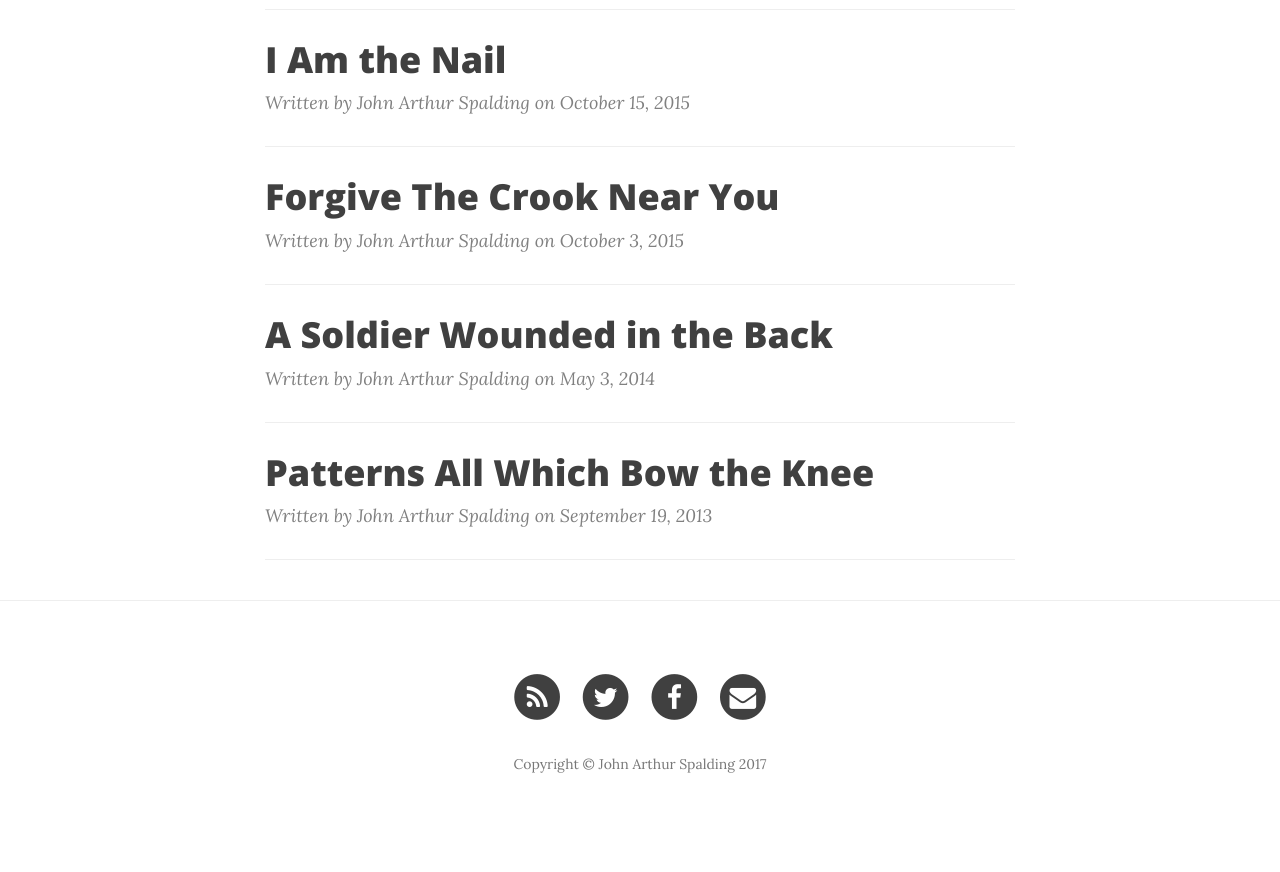
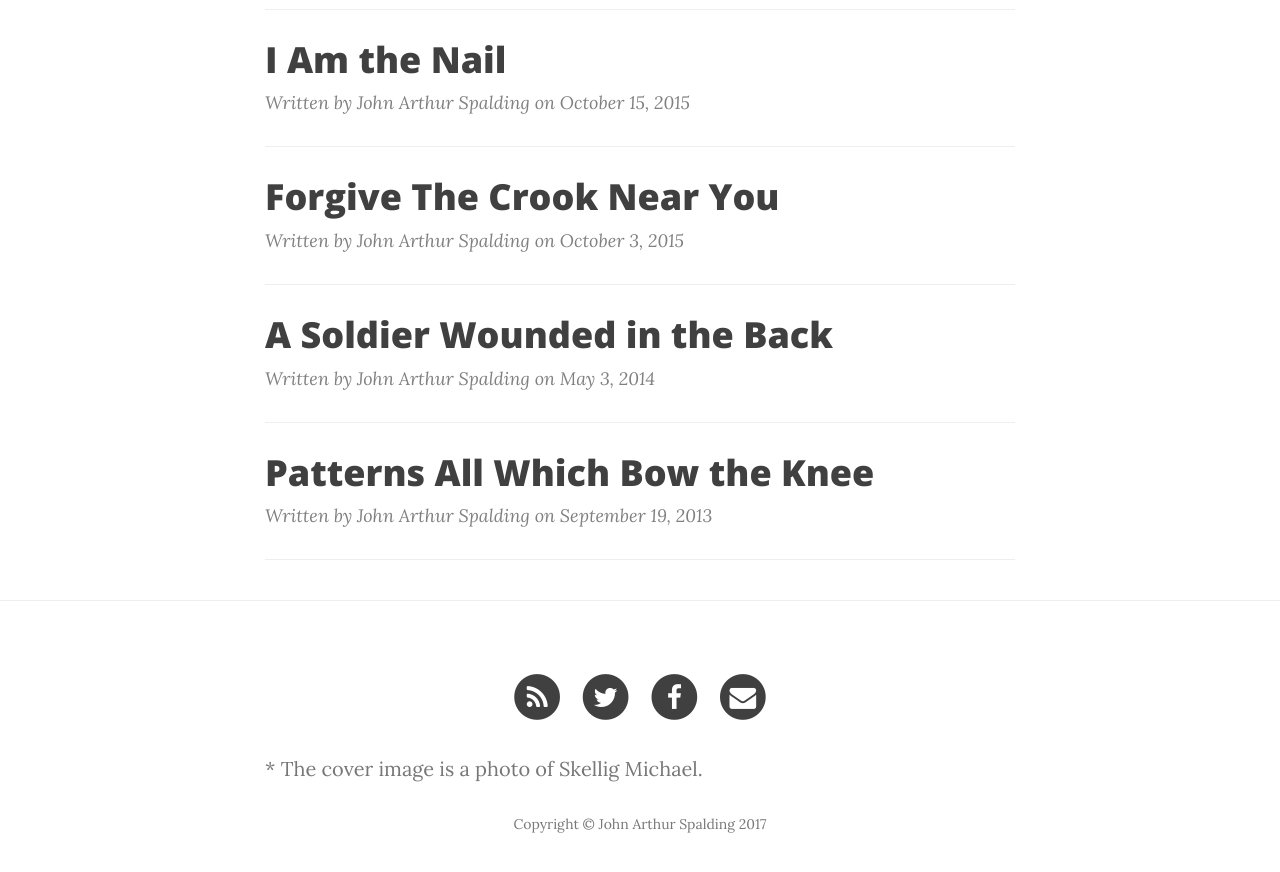
Before and after one commit to fotoetienne/johnarthurspalding, a Jekyll site: the page built from index.html, in a window 1280 px wide and 900 px high, scrolled down 689 px. Shown: the top 872 px of the window. Built offline with Jekyll 4.4.1, drawn with Linux system fonts in a browser that asks for light colours; nearby versions of some CDN libraries; the list of posts is cut into pages by our own code; before the commit the page ends 1529 px from its top, so only the background shows below that.

Commit message:
Add note about skelig michael cover image

```diff
--- a/_includes/footer.html
+++ b/_includes/footer.html
@@ -53,6 +53,7 @@
                     </li>
                     {% endif %}
                 </ul>
+                <p class="text-muted">* The cover image is a photo of Skellig Michael.</p>
                 <p class="copyright text-muted">Copyright &copy; {{ site.copyright_name }} {{ site.time | date: '%Y' }}</p>
             </div>
         </div>
```
